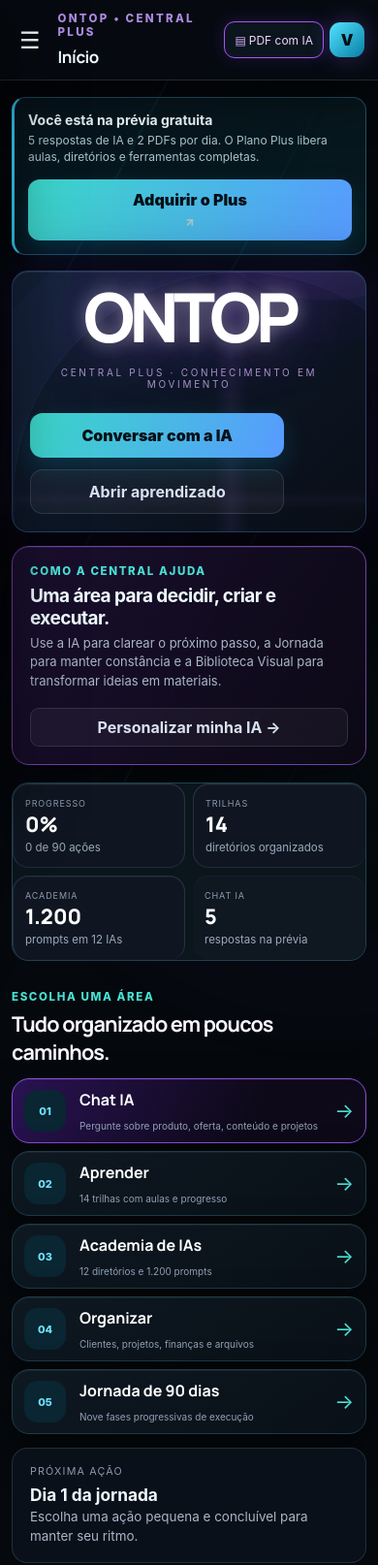
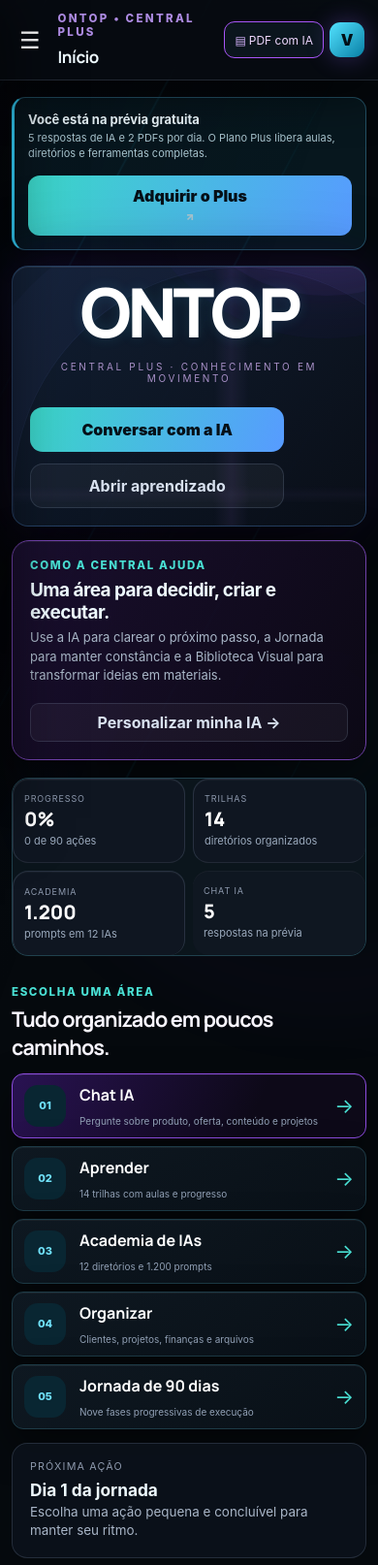
Before and after one commit to andreyribeiro392-coder/ontop-site-kiwify, a website: page index.html in a window 390 px wide. Shown: the top 1614 px of the page at 97% size. Drawn offline with Linux system fonts and the light colour scheme.

Commit message:
Polish mobile typography and reduce visual glow

```diff
--- a/preview-theme.css
+++ b/preview-theme.css
@@ -131,3 +131,19 @@ body::after{width:520px;height:520px;right:-220px;bottom:-170px;border-radius:50
   .card h3{font-size:18px!important}.card p{font-size:13px!important}
   .hero h3{font-size:25px!important}.hero p{font-size:13px!important}
 }
+
+/* v5: mobile readability polish */
+.ontop-word,.hero h1,.hero h2{filter:none!important;text-shadow:0 0 18px #35d5ff26!important}
+button,.primary,.secondary,.ghost{box-shadow:none!important}
+.primary:hover,.button:hover{box-shadow:0 8px 20px #35d5ff22!important}
+@media(max-width:760px){
+  .ontop-word{letter-spacing:-.06em!important;text-shadow:0 0 14px #35d5ff22!important}
+  .hero,.card,.tool{box-shadow:none!important}
+  .hero-actions>* ,.action-row>*{min-height:42px!important}
+  .main-hub,.portal-grid{grid-template-columns:1fr!important}
+  .main-hub button,.portal-grid button{border-radius:12px!important}
+  .command-strip{grid-template-columns:repeat(2,minmax(0,1fr))!important;gap:8px!important}
+  .command-strip>div{padding:11px!important;min-width:0!important}
+  .command-strip strong{font-size:20px!important}.command-strip span{font-size:11px!important}
+  .preview-banner strong{font-size:13px!important}.preview-banner span{font-size:11px!important}
+}
```
